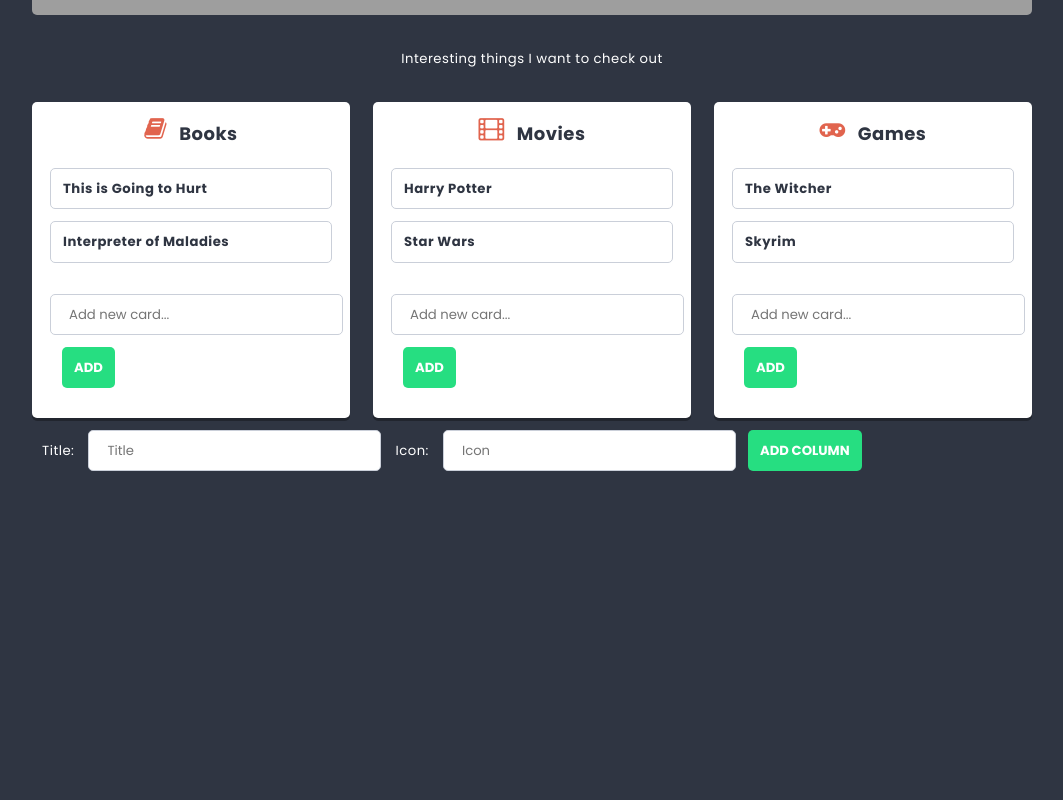
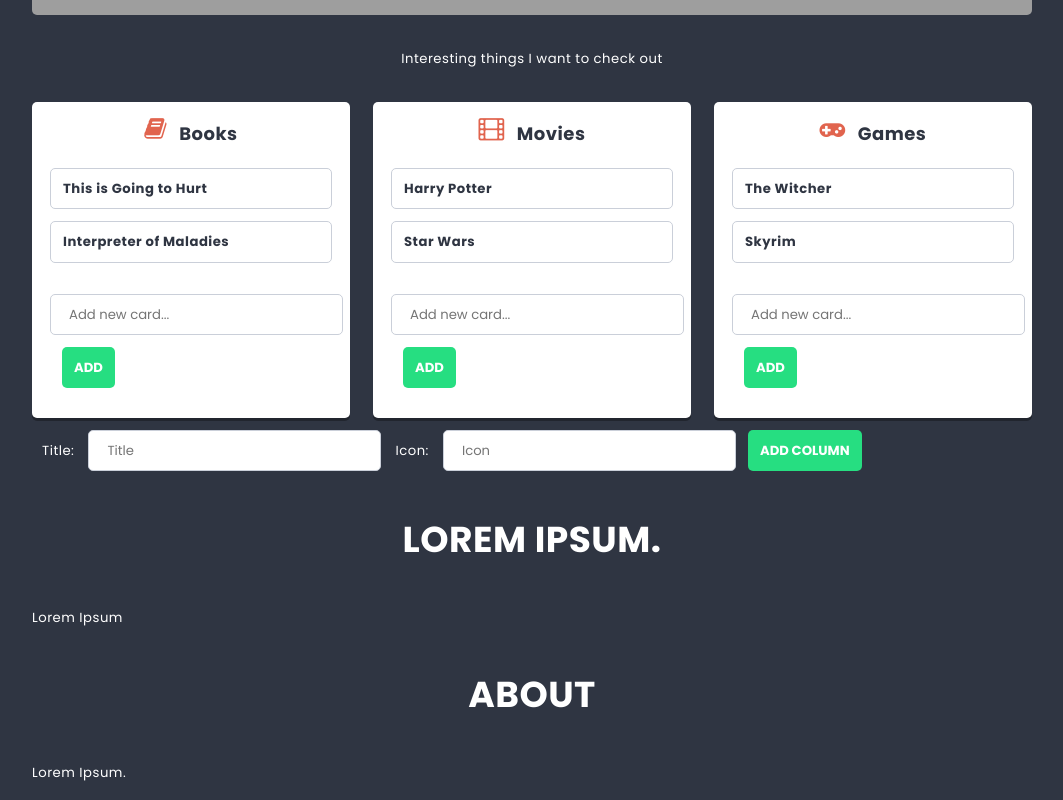
Before and after one commit to grzanek-monika/to-do-list-app, a React (Create React App) app: page / in a window 1280 px wide. Shown: the part 547-1347 px from the top of the page, without its empty margins (108-1171 px from the left). Before the commit the page ends 1050 px from the top, so only its background shows below. Built offline with nearby package versions, Linux system fonts and the light colour scheme; grey boxes are pictures that could not be loaded.

Commit message:
Add Home, Favorite and About to App.js

```diff
--- a/src/App.js
+++ b/src/App.js
@@ -1,18 +1,18 @@
 import React from 'react';
 import NavBar from './components/NavBar/NavBar.js';
 import Container from './components/Container/Container.js';
-import Hero from './components/Hero/Hero.js';
-import SearchForm from './components/SearchForm/SearchForm.js';
-import List from './components/List/List.js';
+import Home from './components/Home/Home.js';
+import Favorite from './components/Favorite/Favorite.js';
+import About from './components/About/About.js';
 
 const App = () => {
   return (
     <main>
       <NavBar />
       <Container>
-        <Hero />
-        <SearchForm />
-        <List />
+        <Home />
+        <Favorite />
+        <About />
       </Container>
     </main>
   );
--- a/src/components/About/About.js
+++ b/src/components/About/About.js
@@ -2,7 +2,10 @@ import PageTitle from "../PageTitle/PageTitle.js";
 
 const About = () => {
     return(
-        <PageTitle>lorem ipsum</PageTitle>
+        <>
+            <PageTitle>About</PageTitle>
+            <p>Lorem Ipsum.</p>
+        </>
     )
 }
 
--- a/src/components/Favorite/Favorite.js
+++ b/src/components/Favorite/Favorite.js
@@ -2,7 +2,11 @@ import PageTitle from "../PageTitle/PageTitle.js";
 
 const Favorite = () => {
     return(
-        <PageTitle>Lorem ipsum.</PageTitle>
+        <>
+            <PageTitle>Lorem ipsum.</PageTitle>
+            <p>Lorem Ipsum</p>
+        </>
+
     )
 }
 
--- /dev/null
+++ b/src/components/Home/Home.js
@@ -0,0 +1,15 @@
+import Hero from "../Hero/Hero.js";
+import SearchForm from "../SearchForm/SearchForm.js";
+import List from "../List/List.js";
+
+const Home = () => {
+    return(
+        <>
+            <Hero />
+            <SearchForm />
+            <List />
+        </>
+    )
+}
+
+export default Home;
```
Also changed, not shown: src/components/Home/Home.module.scss (added).
